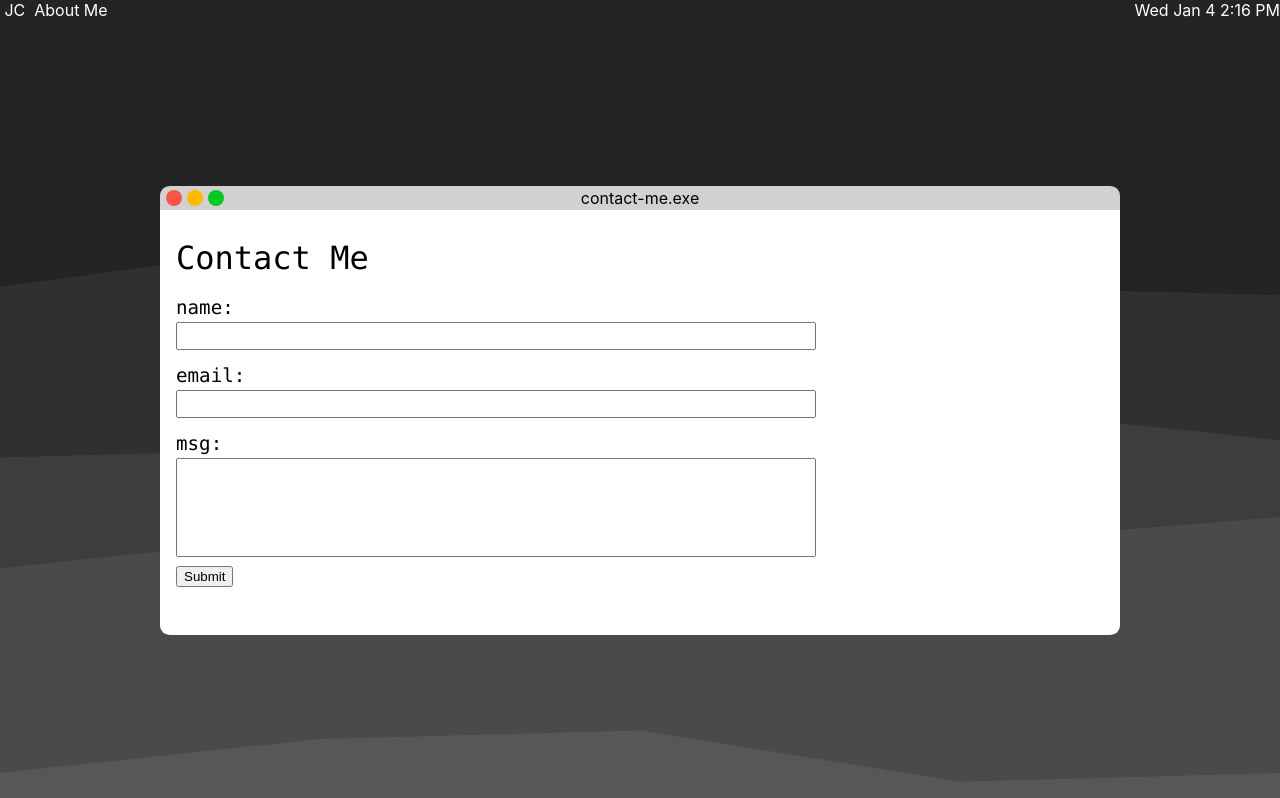
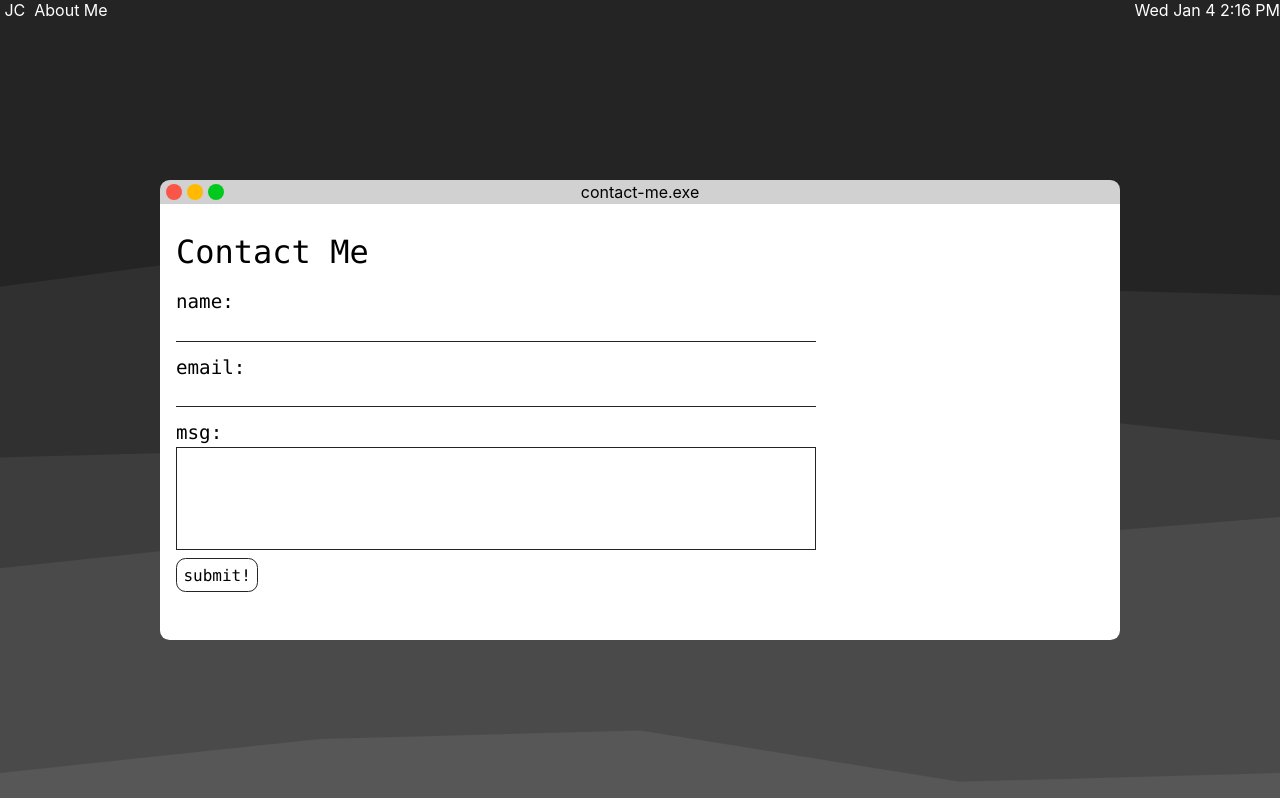
Before and after one commit to johnclimie/portfolio-2023, a Next.js app: page / in a window 1280 px wide. Shown: the part 2638-3436 px from the top of the page. Built offline with nearby package versions, Linux system fonts and the light colour scheme.

Commit message:
Button styling

```diff
--- a/components/Contact.js
+++ b/components/Contact.js
@@ -31,7 +31,7 @@ export default function Contact() {
                                     </div>
                                 </div>
 
-                                <button>Submit</button>
+                                <button>submit!</button>
                             </form>
                         </div>
                     </div>
--- a/styles/Contact.module.css
+++ b/styles/Contact.module.css
@@ -61,11 +61,35 @@
     margin-bottom: .3rem;
 }
 
+.inputContainer input {
+    border-top: none;
+    border-right: none;
+    border-left: none;
+    border-bottom: 1px #242424 solid
+}
+
 .inputContainer textarea {
     resize: none;
+    font-family: 'Menlo', sans-serif;
+    border: 1px #242424 solid
 }
 
 .inputContainer input, .inputContainer textarea{
     padding: .2rem;
     font-size: 1rem;
 }
+
+.contactForm button {
+    font-size: 1rem;
+    font-family: 'Menlo', sans-serif;
+    background-color: #FFFFFF;
+    border: 1px #242424 solid;
+    padding: .4rem;
+    border-radius: .6rem;
+}
+
+.contactForm button:hover {
+    background-color: #242424;
+    color: #ffffff;
+    transition: ease .3s;
+}
```
